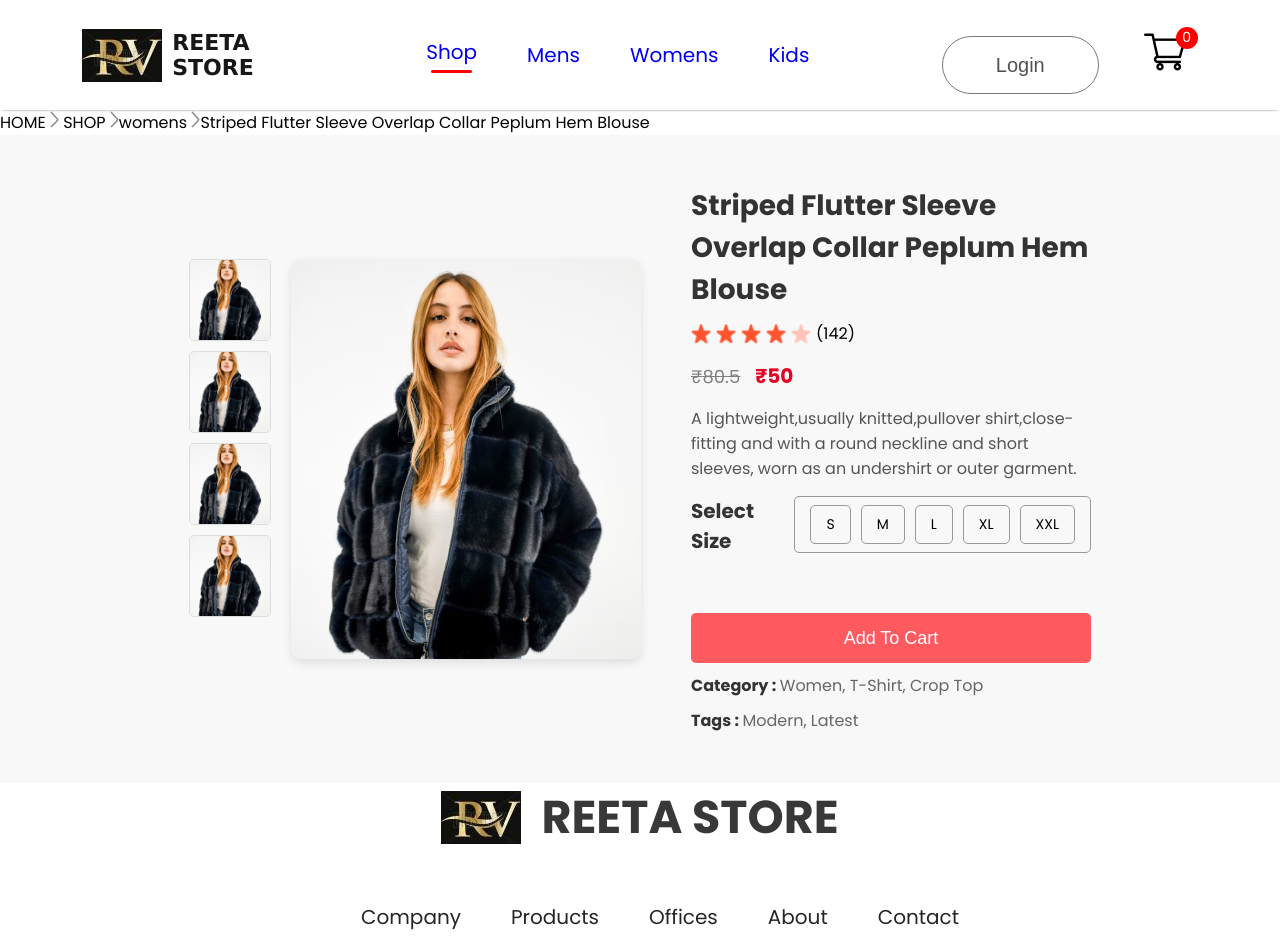
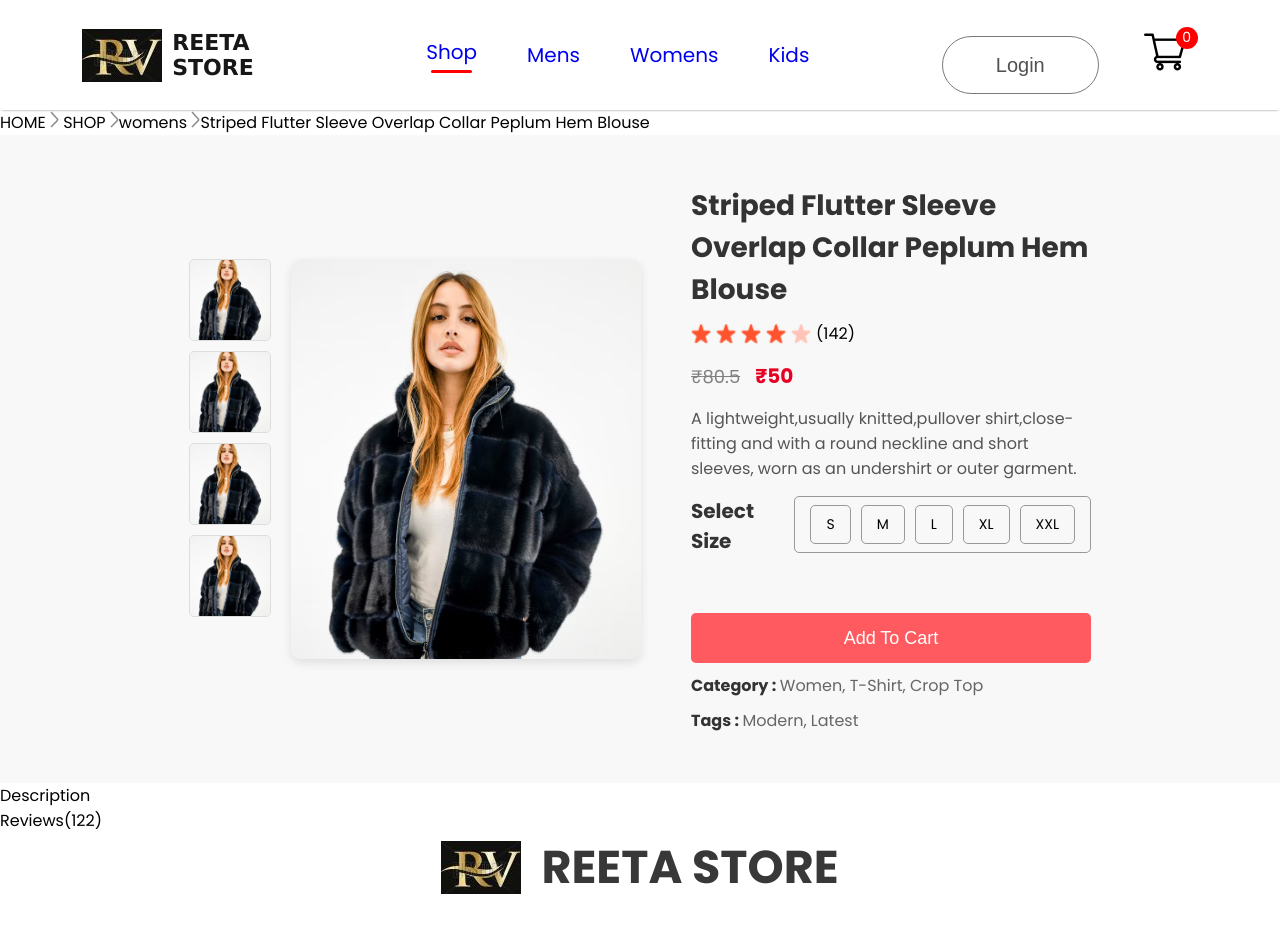
Before and after one commit to rambha04/My-Website, a React (Create React App) app: page /product/1 in a window 1280 px wide. Shown: the top 952 px of the page. Built offline with nearby package versions, Linux system fonts and the light colour scheme.

Commit message:
Successful build and ready for deployment

```diff
--- /dev/null
+++ b/src/Components/DescriptionBox/DescriptionBox.jsx
@@ -0,0 +1,18 @@
+import React from 'react';
+import './DescriptionBox.css';
+
+const DescriptionBox = () => {
+  return (
+    <div className='descriptionbox'>
+          <div className="description-navigator">
+             <div className="description-nav-box"> Description </div>
+             <div className="description-nav-box fade"> Reviews(122) </div>
+          </div>
+          <div className="descriptionbox-description">
+
+          </div>
+    </div>
+  )
+}
+
+export default DescriptionBox
--- a/src/Pages/Product.jsx
+++ b/src/Pages/Product.jsx
@@ -3,6 +3,7 @@ import { useParams } from "react-router-dom";
 import Breadcrum from "../Components/Breadcrums/Breadcrum";
 import {ShopContext} from '../Context/ShopContext';
 import ProductDisplay from "../Components/ProductDisplay/ProductDisplay";
+import DescriptionBox from "../Components/DescriptionBox/DescriptionBox";
 
 const Product = () =>{
     const {all_product}= useContext(ShopContext);
@@ -12,6 +13,7 @@ const Product = () =>{
         <div>
            <Breadcrum product = {product} />
            <ProductDisplay product={product} />
+           <DescriptionBox/>
         </div>
     )
 }
```
Also changed, not shown: src/Components/DescriptionBox/DescriptionBox.css (added), 1 other file (tests, documents, lock files or other folders).
